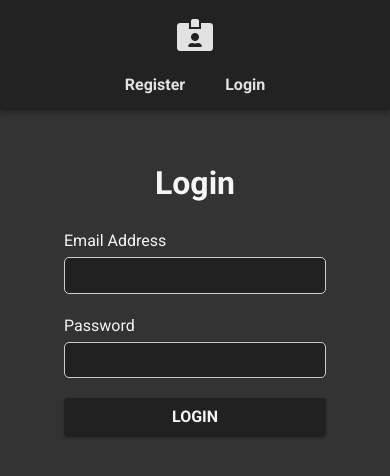
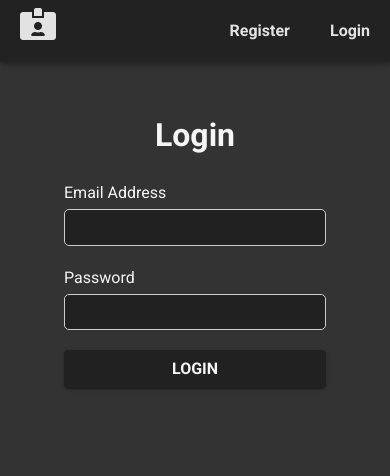
Before and after one commit to koftov/contact-keeper, a React (Create React App) app in the folder client/: page /login in a window 390 px wide. Shown: the top 476 px of the page. Built offline with nearby package versions, Linux system fonts and the light colour scheme; no server answers.

Commit message:
Update App.css

```diff
--- a/client/src/App.css
+++ b/client/src/App.css
@@ -445,7 +445,7 @@ table th {
 
   /* Navbar */
   .navbar {
-    display: block;
+    padding: 0;
     text-align: center;
   }
 
```
